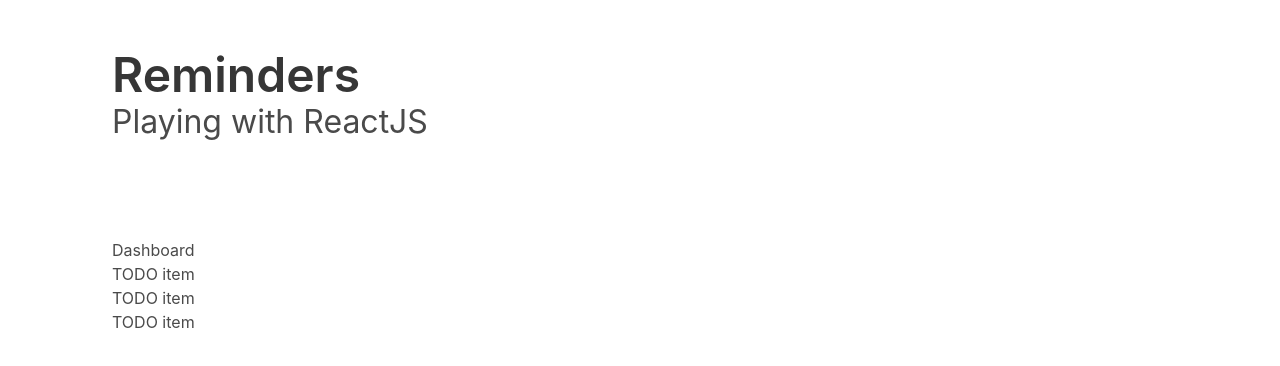
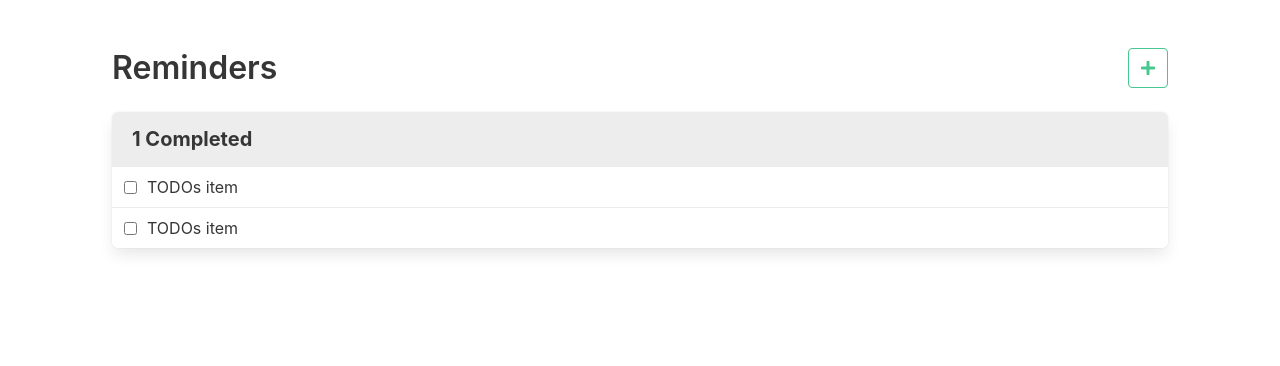
Before and after one commit to coploftbas/todos-list, a React (Create React App) app: page / in a window 1280 px wide. Shown: the top 366 px of the page. Built offline with nearby package versions, Linux system fonts and the light colour scheme.

Commit message:
Improve mockup UI

```diff
--- a/public/index.html
+++ b/public/index.html
@@ -10,6 +10,10 @@
     -->
     <link rel="manifest" href="%PUBLIC_URL%/manifest.json">
     <link rel="shortcut icon" href="%PUBLIC_URL%/favicon.ico">
+
+    <link rel="stylesheet" href="https://use.fontawesome.com/releases/v5.0.13/css/all.css" integrity="sha384-DNOHZ68U8hZfKXOrtjWvjxusGo9WQnrNx2sqG0tfsghAvtVlRW3tvkXWZh58N9jp"
+      crossorigin="anonymous">
+
     <!--
       Notice the use of %PUBLIC_URL% in the tags above.
       It will be replaced with the URL of the `public` folder during the build.
@@ -19,7 +23,7 @@
       work correctly both with client-side routing and a non-root public URL.
       Learn how to configure a non-root public URL by running `npm run build`.
     -->
-    <title>React App</title>
+    <title>TODOs list</title>
   </head>
   <body>
     <noscript>
--- a/src/App.js
+++ b/src/App.js
@@ -3,13 +3,21 @@
 import Dashboard from './pages/Dashboard.react'
 import Header from './components/Header.react'
 
+const myStyles = {
+  myDivContainer : {
+    // backgroundColor: 'lightblue',
+  },
+}
+
 class App extends Component {
   render() {
     return (
-      <div className="container">
-        <Header />
-        <Dashboard />
-      </div>
+        <div className="container" style={myStyles.myDivContainer}>
+          <div className="section">
+            <Header />
+            <Dashboard />
+          </div>
+        </div>
     )
   }
 }
--- a/src/components/Header.react.js
+++ b/src/components/Header.react.js
@@ -1,16 +1,35 @@
 import React from 'react'
+
+const myStyles = {
+    myDiv: {
+        // backgroundColor: 'lightgreen',
+    },
+    myDivButton: {
+        // backgroundColor: 'lightyellow',
+    },
+}
 
 class Header extends React.Component {
     render(){
         return (
-            <div className="section">
-                <h1>
-                    <a className="title is-1" href="#">Reminders</a>
-                </h1>
-                <h2 className="subtitle is-3">
-                    Playing with ReactJS
-                </h2>
-            </div>
+                <nav className="level is-right" style={myStyles.myDiv}>
+                    <div className="level-left">
+                        <div className="level-item">
+                            <h2 className="title">
+                                <strong>Reminders</strong>
+                            </h2>
+                        </div>
+                    </div>
+                    <div className="level-right is-right" style={myStyles.myDivButton}>
+                        <p className="level-item">
+                            <a className="button is-success is-outlined">
+                                <span className="icon">
+                                    <i className="fas fa-plus"></i>
+                                </span>
+                            </a>
+                        </p>
+                    </div>
+                </nav>
         )
     }
 }
--- a/src/components/TodoItem.react.js
+++ b/src/components/TodoItem.react.js
@@ -3,7 +3,10 @@
 class TodoItem extends React.Component {
     render() {
         return (
-            <div>TODO item</div>
+            <label className="panel-block">
+                <input type="checkbox" />
+                TODOs item
+            </label>
         )
     }
 }
--- a/src/components/TodoList.react.js
+++ b/src/components/TodoList.react.js
@@ -5,11 +5,13 @@
 class TodoList extends React.Component {
     render() {
         return (
-            <div>
+            <nav className="panel">
+                <p className="panel-heading">
+                    <strong>1</strong> Completed
+                </p>
                 <TodoItem />
                 <TodoItem />
-                <TodoItem />
-            </div>
+            </nav>
         )
     }
 }
--- a/src/pages/Dashboard.react.js
+++ b/src/pages/Dashboard.react.js
@@ -2,11 +2,16 @@
 
 import TodoList from '../components/TodoList.react'
 
+const myStyles = {
+    myDiv: {
+        // backgroundColor: 'lightblue',
+    },
+}
+
 class Dashboard extends React.Component {
     render() {
         return (
-            <div className="section">
-                <h1>Dashboard</h1>
+            <div className="" style={myStyles.myDiv}>
                 <TodoList />
             </div>
         )
```
